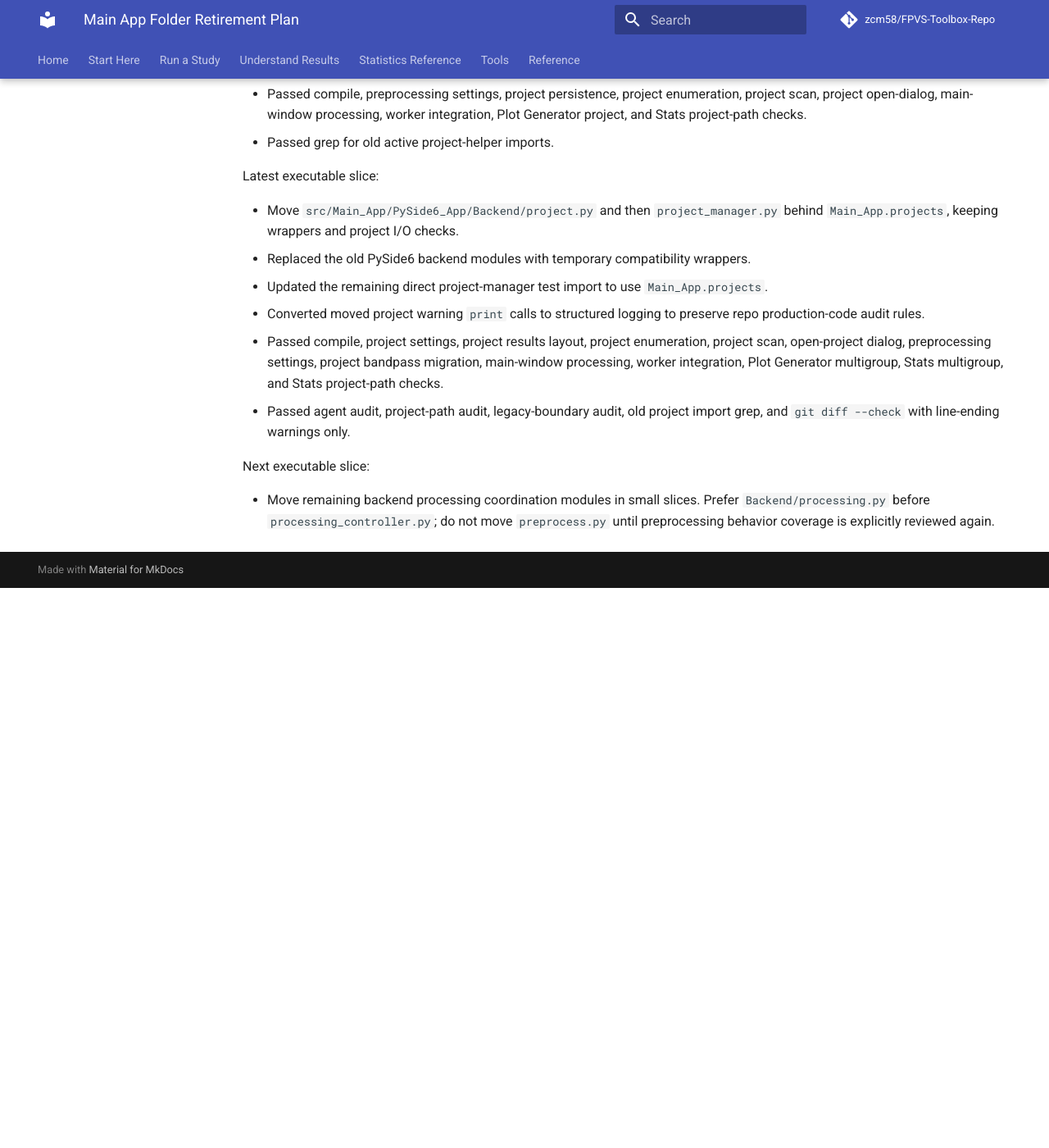
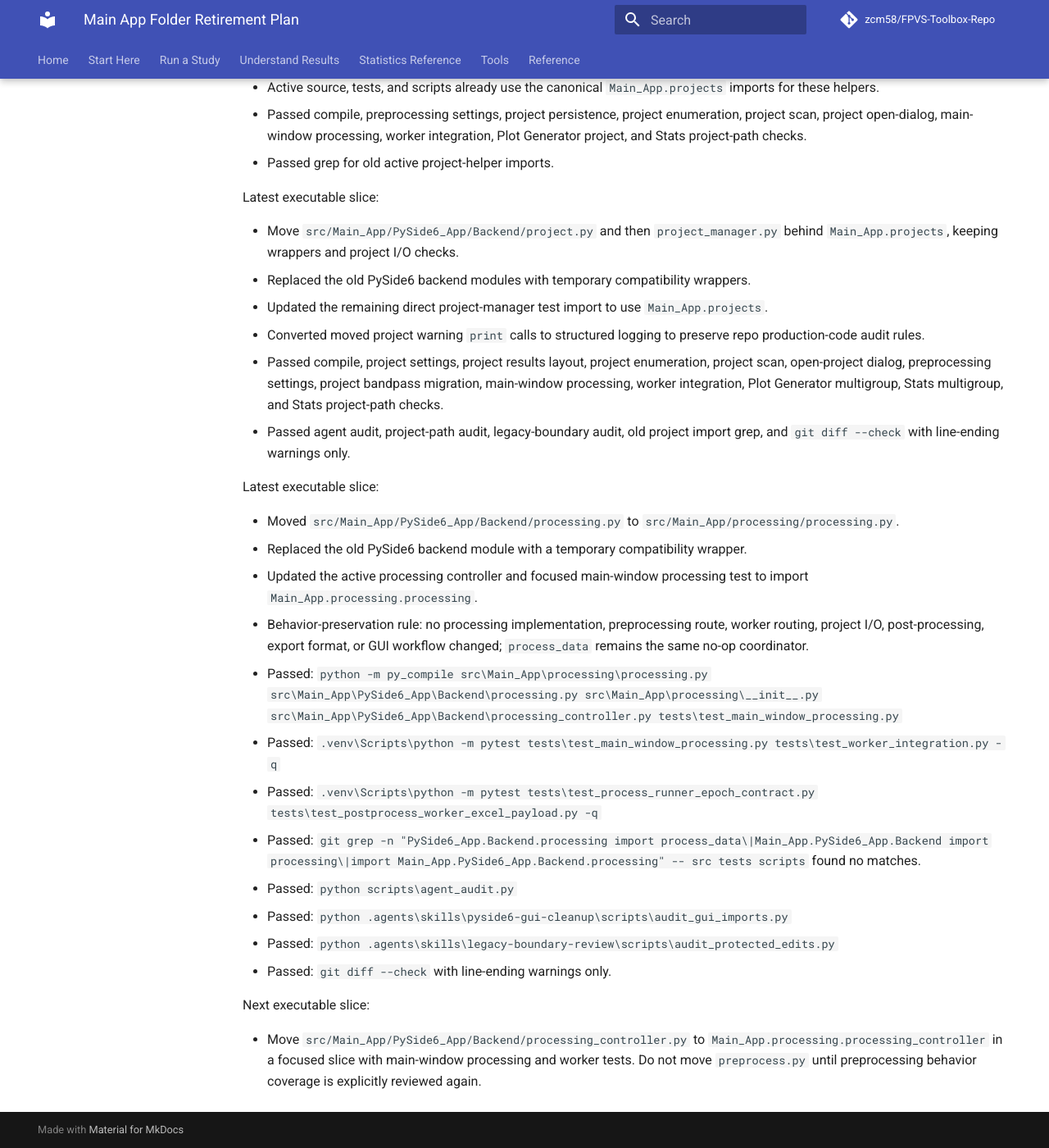
Before and after one commit to zcm58/FPVS-Toolbox-Repo, an MkDocs documentation site: the page built from docs/exec-plans/active/main-app-folder-retirement.md, in a window 1280 px wide and 1400 px high, scrolled down 7904 px. Shown: the whole window at 82% size. Built offline with MkDocs 1.6.1 and Material for MkDocs 9.7.7, drawn with Linux system fonts in a browser that asks for light colours; comment, search, counter and statistics services are not loaded; before the commit the page ends 8621 px from its top, so only the background shows below that; some of the changed text lies outside the part shown.

Commit message:
Move processing entry point to Main App

```diff
--- a/docs/exec-plans/active/main-app-folder-retirement.md
+++ b/docs/exec-plans/active/main-app-folder-retirement.md
@@ -147,7 +147,7 @@ For future movement slices, also run the focused tests for the touched domain an
 1. Move reusable GUI widgets and theme helpers into `Main_App.gui.widgets` and `Main_App.gui.theme`. Status: complete.
 2. Move GUI/runtime utilities such as `op_guard` and path helpers to canonical GUI or shared homes. Status: complete.
 3. Move post-export adapter implementation to `Main_App.exports`. Status: complete.
-4. Move backend processing and project implementations behind the existing canonical packages.
+4. Move backend processing and project implementations behind the existing canonical packages. Status: active; project implementations and `Backend/processing.py` are complete, `processing_controller.py` remains.
 5. Move remaining GUI implementation modules, including `main_window.py`, after wrapper dependencies are thin.
 6. Delete `Legacy_App` wrappers after grep and focused tests prove no active imports remain.
 7. Delete `PySide6_App` package markers after all implementation ownership has moved.
@@ -197,6 +197,21 @@ Latest executable slice:
 - Passed compile, project settings, project results layout, project enumeration, project scan, open-project dialog, preprocessing settings, project bandpass migration, main-window processing, worker integration, Plot Generator multigroup, Stats multigroup, and Stats project-path checks.
 - Passed agent audit, project-path audit, legacy-boundary audit, old project import grep, and `git diff --check` with line-ending warnings only.
 
+Latest executable slice:
+
+- Moved `src/Main_App/PySide6_App/Backend/processing.py` to `src/Main_App/processing/processing.py`.
+- Replaced the old PySide6 backend module with a temporary compatibility wrapper.
+- Updated the active processing controller and focused main-window processing test to import `Main_App.processing.processing`.
+- Behavior-preservation rule: no processing implementation, preprocessing route, worker routing, project I/O, post-processing, export format, or GUI workflow changed; `process_data` remains the same no-op coordinator.
+- Passed: `python -m py_compile src\Main_App\processing\processing.py src\Main_App\PySide6_App\Backend\processing.py src\Main_App\processing\__init__.py src\Main_App\PySide6_App\Backend\processing_controller.py tests\test_main_window_processing.py`
+- Passed: `.venv\Scripts\python -m pytest tests\test_main_window_processing.py tests\test_worker_integration.py -q`
+- Passed: `.venv\Scripts\python -m pytest tests\test_process_runner_epoch_contract.py tests\test_postprocess_worker_excel_payload.py -q`
+- Passed: `git grep -n "PySide6_App.Backend.processing import process_data\|Main_App.PySide6_App.Backend import processing\|import Main_App.PySide6_App.Backend.processing" -- src tests scripts` found no matches.
+- Passed: `python scripts\agent_audit.py`
+- Passed: `python .agents\skills\pyside6-gui-cleanup\scripts\audit_gui_imports.py`
+- Passed: `python .agents\skills\legacy-boundary-review\scripts\audit_protected_edits.py`
+- Passed: `git diff --check` with line-ending warnings only.
+
 Next executable slice:
 
-- Move remaining backend processing coordination modules in small slices. Prefer `Backend/processing.py` before `processing_controller.py`; do not move `preprocess.py` until preprocessing behavior coverage is explicitly reviewed again.
+- Move `src/Main_App/PySide6_App/Backend/processing_controller.py` to `Main_App.processing.processing_controller` in a focused slice with main-window processing and worker tests. Do not move `preprocess.py` until preprocessing behavior coverage is explicitly reviewed again.
```
Also changed, not shown: ARCHITECTURE.md (+1 -1 lines), docs/agent-index.md (+1 -1 lines), docs/architecture/main-app-target-layout.md (+3 -2 lines), docs/architecture/module-map.md (+2 -2 lines), docs/exec-plans/active/main-app-refactor.md (+16 -1 lines), 5 other files.
